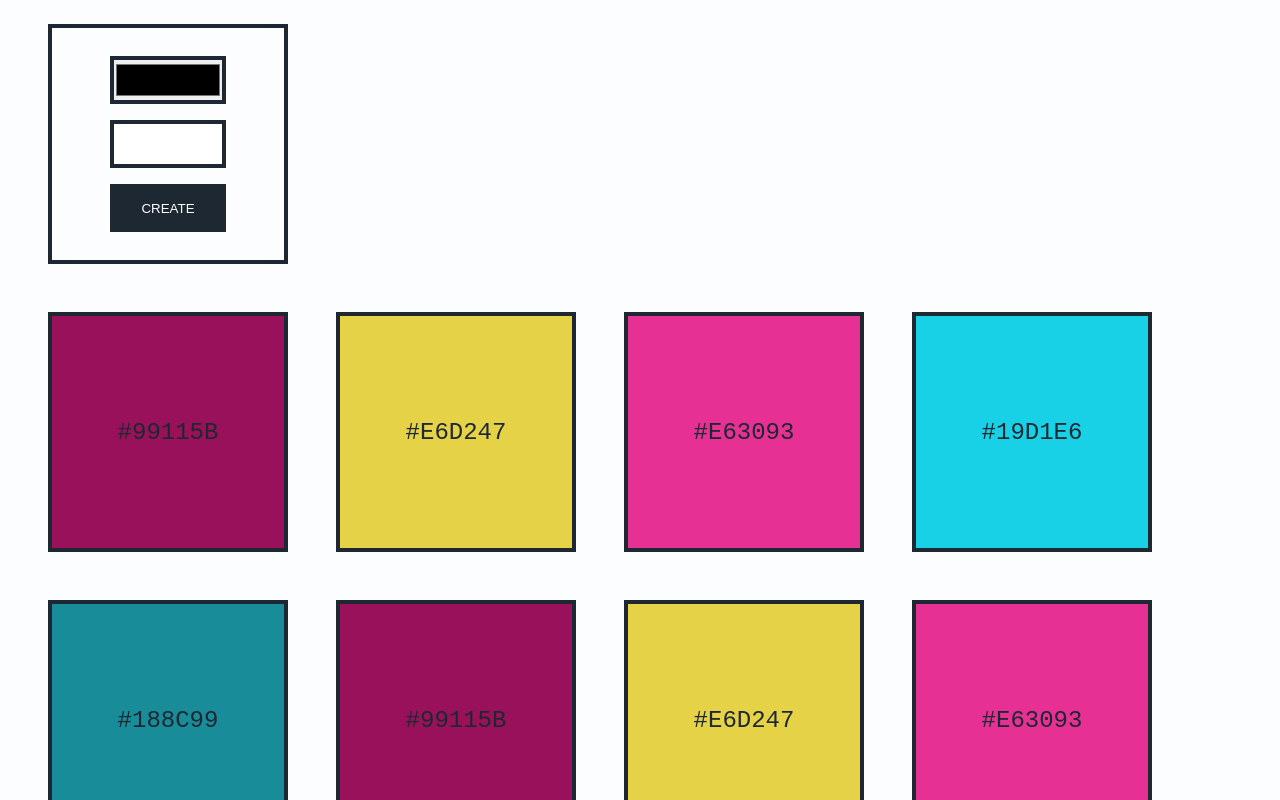
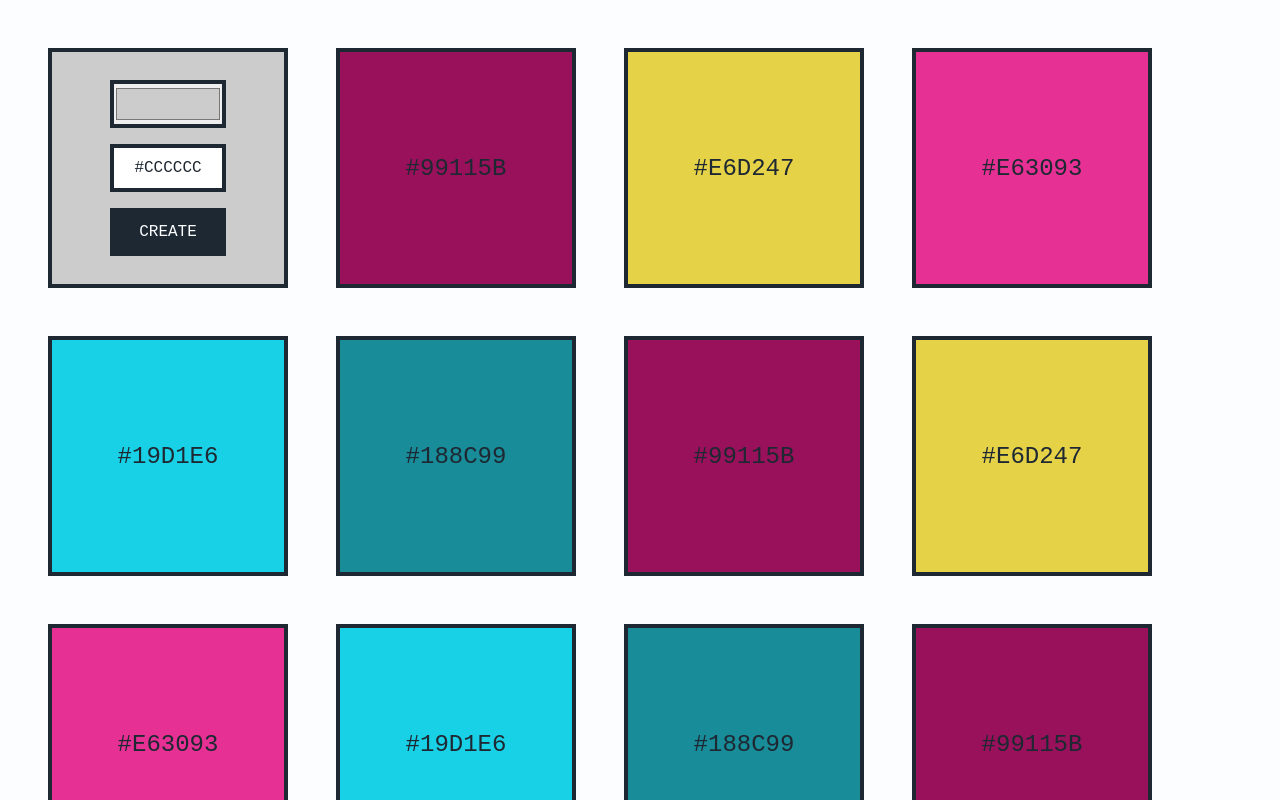
Before and after one commit to gacsphere/color-saver-app, a React (Create React App) app: page / in a window 1280 px wide. Shown: the top 800 px of the page. Built offline with nearby package versions, Linux system fonts and the light colour scheme.

Commit message:
write addColorCard function

```diff
--- a/src/App.js
+++ b/src/App.js
@@ -1,4 +1,5 @@
 import "./App.css";
+import { useState } from "react";
 import styled from "styled-components";
 import { nanoid } from "nanoid";
 import GlobalStyle from "./components/GlobalStyle";
@@ -69,12 +70,23 @@ function App() {
     },
   ];
 
+  const [colorCards, setColorCards] = useState(initialColors);
+  function addColorCard(newColorCode) {
+    setColorCards((previousColorCards) => [
+      {
+        id: nanoid(),
+        colorCode: newColorCode,
+      },
+      ...previousColorCards,
+    ]);
+  }
+
   return (
     <>
       <GlobalStyle />
-      <ColorForm />
       <CardList>
-        {initialColors.map((color) => (
+        <ColorForm addColorCard={addColorCard} />
+        {colorCards.map((color) => (
           <ColorCard key={color.id} color={color.colorCode} />
         ))}
       </CardList>
--- a/src/components/ColorForm.js
+++ b/src/components/ColorForm.js
@@ -1,10 +1,34 @@
+import { useState } from "react";
 import styled from "styled-components";
 
-export default function ColorForm() {
+export default function ColorForm({ addColorCard }) {
+  const [colorCode, setColorCode] = useState("#cccccc");
+
   return (
-    <FormCard>
-      <Input type="color" name="colorPicker"></Input>
-      <Input type="text" name="colorCode"></Input>
+    <FormCard
+      action=""
+      onSubmit={(event) => {
+        event.preventDefault();
+        addColorCard(colorCode);
+      }}
+      style={{ backgroundColor: colorCode }}
+    >
+      <Input
+        type="color"
+        name="colorPicker"
+        value={colorCode}
+        onChange={(event) => {
+          setColorCode(event.target.value);
+        }}
+      ></Input>
+      <Input
+        type="text"
+        name="colorCode"
+        value={colorCode}
+        onChange={(event) => {
+          setColorCode(event.target.value);
+        }}
+      ></Input>
       <CreateButton>Create</CreateButton>
     </FormCard>
   );
@@ -30,6 +54,11 @@ const Input = styled.input`
   width: 50%;
   height: 3rem;
   border: 0.25rem solid var(--primary-black);
+  font-family: monospace;
+  font-size: 1rem;
+  text-align: center;
+  text-transform: uppercase;
+  color: var(--primary-black);
   :focus {
     transform: rotate(-6deg);
     outline: none;
@@ -42,6 +71,9 @@ const CreateButton = styled.button`
   background-color: var(--primary-black);
   color: var(--primary-white);
   border: none;
+  font-family: monospace;
+  font-size: 1rem;
+  text-align: center;
   text-transform: uppercase;
   :hover {
     cursor: pointer;
```
